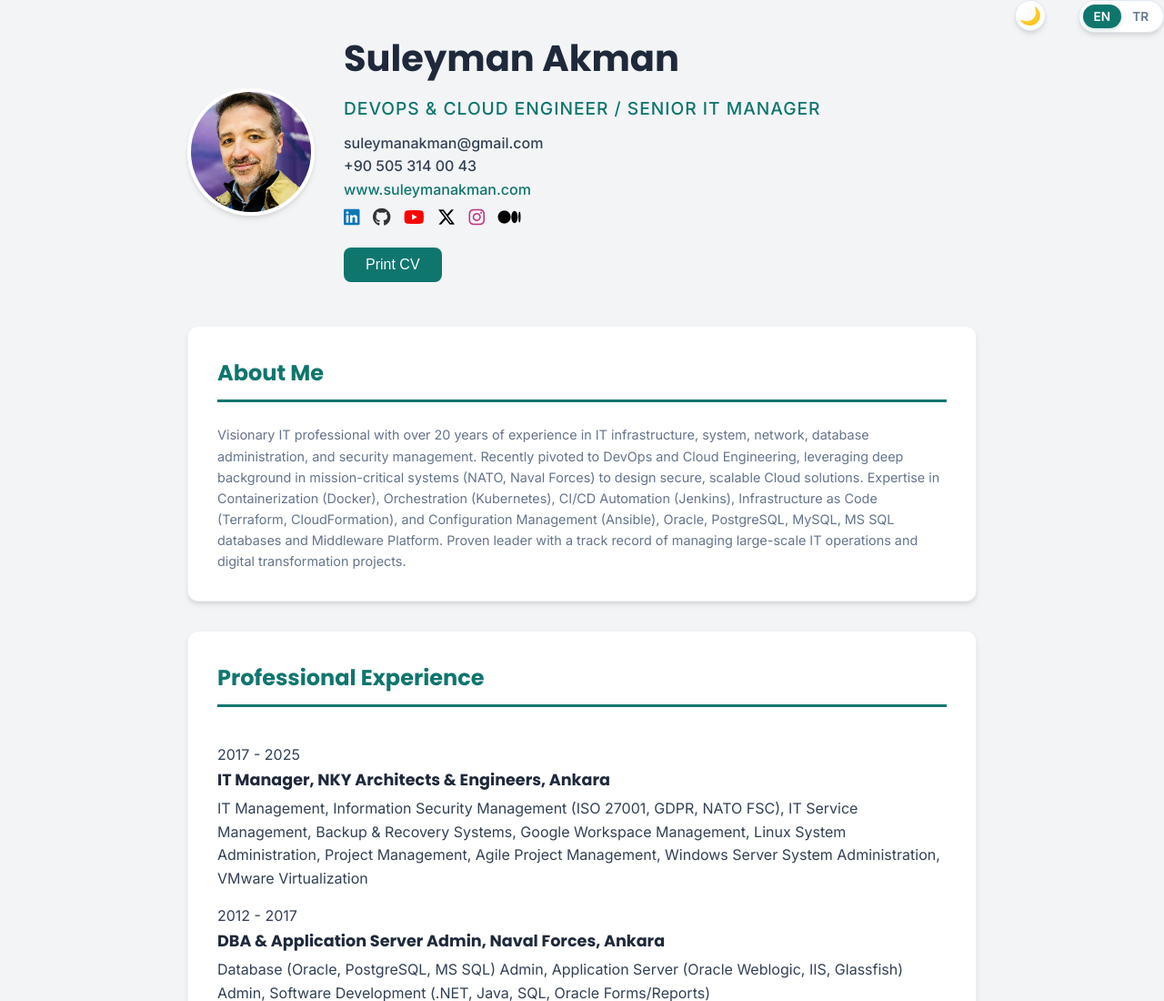
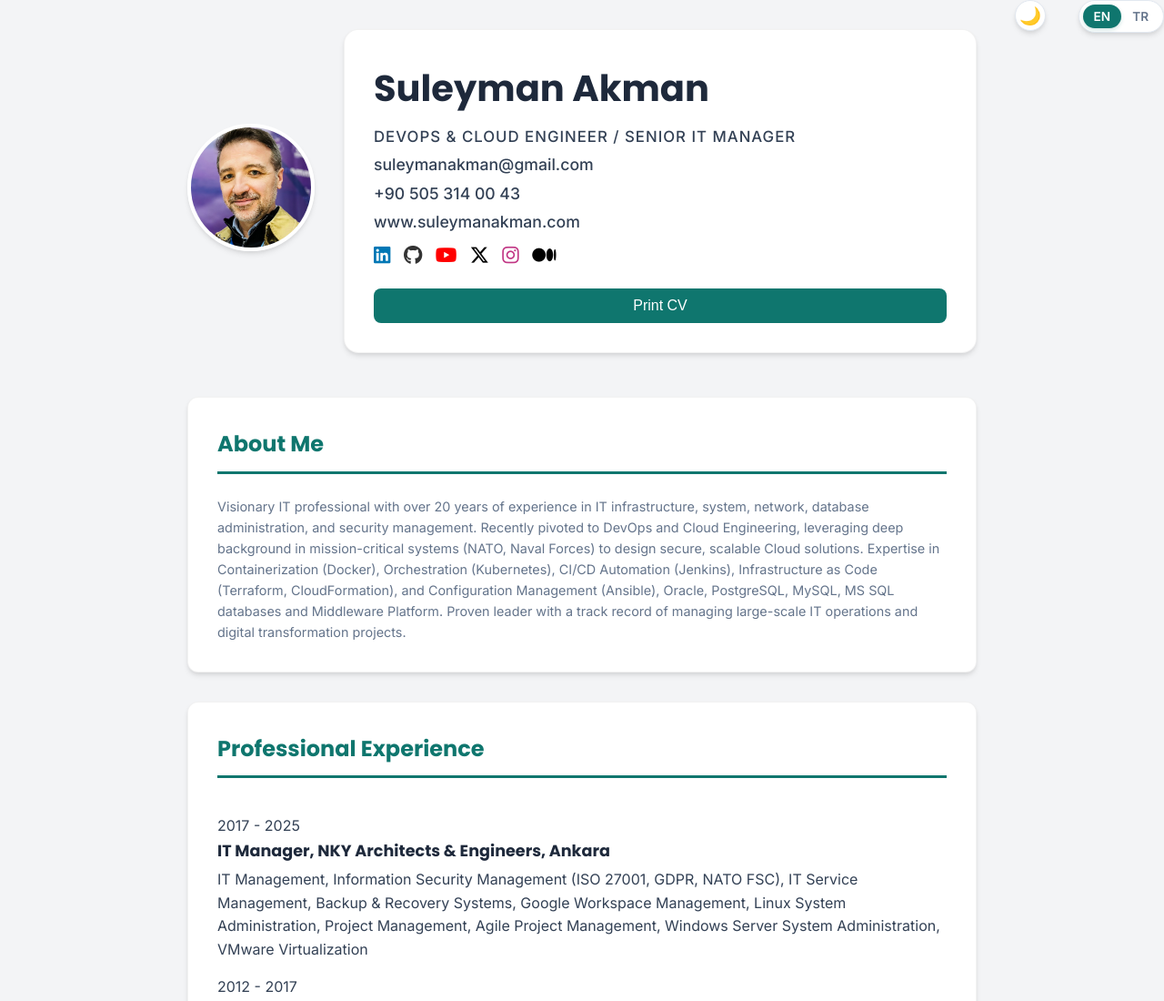
Before and after one commit to suleyman00akman/resume-site, a plain HTML site: page index.html in a window 1280 px wide. Shown: the top 1100 px of the page at 91% size. Drawn offline with Linux system fonts and the light colour scheme.

Commit message:
senior it managerrrr

```diff
--- a/styles.css
+++ b/styles.css
@@ -57,6 +57,14 @@ body, html {
 .contact-info {
     flex: 1;
     text-align: left;
+    background-color: var(--card-bg);
+    padding: 2em;
+    border-radius: 16px;
+    box-shadow: var(--shadow);
+    border: 1px solid rgba(0,0,0,0.05);
+    display: flex;
+    flex-direction: column;
+    justify-content: center;
 }
 
 /* Mobile adjustment */
@@ -76,6 +84,7 @@ body, html {
     }
     .contact-info {
         text-align: center;
+        padding: 1.5em;
     }
     .resume-section {
         padding: 1.5em 1em;
@@ -103,6 +112,21 @@ body, html {
     margin-bottom: 10px;
     text-transform: uppercase;
     letter-spacing: 1px;
+}
+
+/* Contact Info Links & Text Styling */
+.contact-info p, .contact-info a {
+    color: var(--text-color);
+    font-size: 1.05em;
+    text-decoration: none;
+    margin-bottom: 0.2em;
+    transition: all 0.3s ease;
+}
+
+.contact-info a:hover {
+    color: var(--primary-color);
+    padding-left: 5px; /* Hover efekti */
+    text-decoration: none;
 }
 
 .resume-headshot {
```
